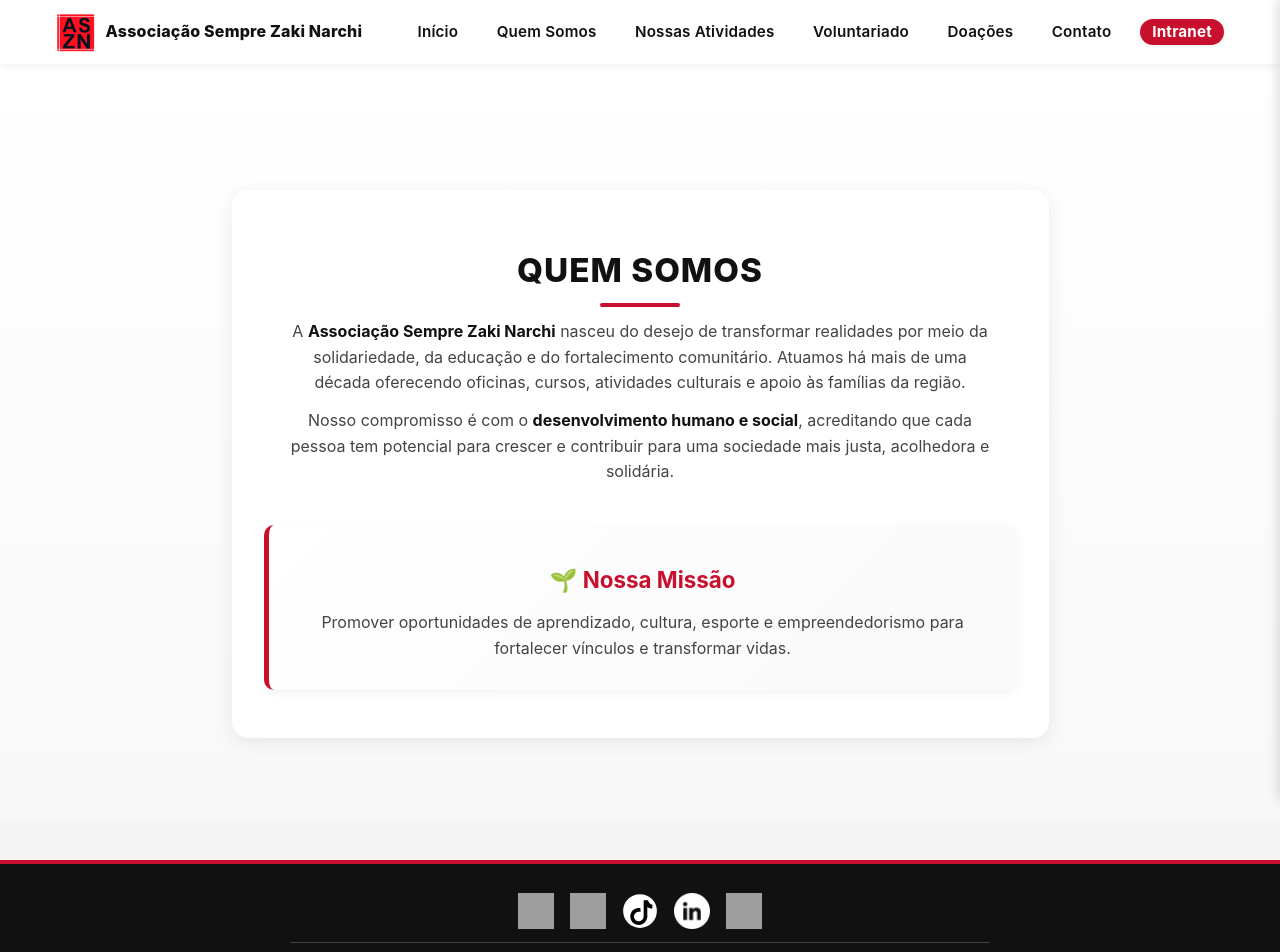
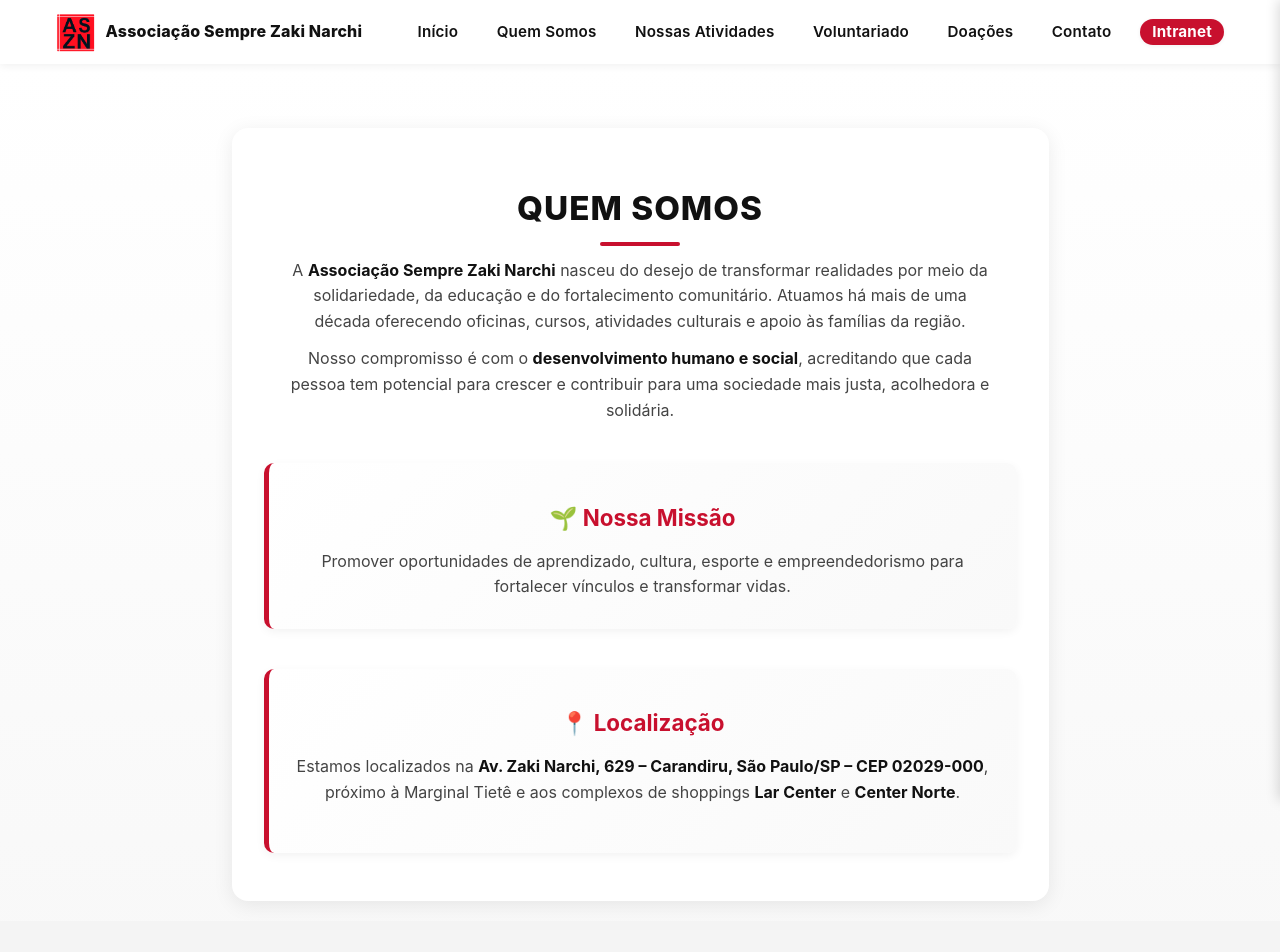
Before and after one commit to Audreysilverio/aszn-digital, a React (Vite) app: page /quem-somos in a window 1280 px wide. Shown: the top 952 px of the page. Built offline with nearby package versions, Linux system fonts and the light colour scheme; grey boxes are pictures that could not be loaded.

Commit message:
ajustes finais no quem somos

```diff
--- a/src/pages/quemSomos/QuemSomos.jsx
+++ b/src/pages/quemSomos/QuemSomos.jsx
@@ -26,6 +26,18 @@
             empreendedorismo para fortalecer vínculos e transformar vidas.
           </p>
         </div>
+
+        <div className={s.localizacaoBox}>
+          <h3>📍 Localização</h3>
+          <p>
+            Estamos localizados na{" "}
+            <strong>
+              Av. Zaki Narchi, 629 – Carandiru, São Paulo/SP – CEP 02029-000
+            </strong>
+            , próximo à Marginal Tietê e aos complexos de shoppings{" "}
+            <strong>Lar Center</strong> e <strong>Center Norte</strong>.
+          </p>
+        </div>
       </div>
     </section>
   );
--- a/src/pages/quemSomos/quemSomos.module.scss
+++ b/src/pages/quemSomos/quemSomos.module.scss
@@ -87,25 +87,60 @@
   }
 }
 
-/* Animações */
-@keyframes fadeIn {
-  from {
-    opacity: 0;
+/* Bloco Localização */
+.localizacaoBox {
+  margin-top: 2.5rem;
+  padding: 1.8rem 1.5rem;
+  background: linear-gradient(135deg, #fff 0%, #f9f9f9 100%);
+  border-left: 5px solid var(--carmim);
+  border-radius: 10px;
+  box-shadow: 0 3px 10px rgba(0, 0, 0, 0.05);
+  text-align: center;
+
+  h3 {
+    font-size: 1.4rem;
+    font-weight: 700;
+    color: var(--carmim);
+    margin-bottom: 0.8rem;
   }
-  to {
-    opacity: 1;
+
+  p {
+    margin-bottom: 1.2rem;
   }
 }
 
+/* Botão de Mapa */
+.mapaBtn {
+  display: inline-block;
+  padding: 0.8rem 1.2rem;
+  border-radius: 8px;
+  background: var(--carmim);
+  color: #fff;
+  font-weight: 700;
+  text-decoration: none;
+  transition: transform 0.15s ease, box-shadow 0.15s ease;
+  box-shadow: 0 6px 18px rgba(200, 16, 46, 0.25);
+
+  &:hover {
+    transform: translateY(-2px);
+    box-shadow: 0 8px 22px rgba(200, 16, 46, 0.32);
+  }
+
+  &:focus-visible {
+    outline: 3px solid #ffd5dc;
+    outline-offset: 2px;
+  }
+}
+
+/* Animações */
+@keyframes fadeIn {
+  from { opacity: 0; }
+  to { opacity: 1; }
+}
+
 @keyframes slideUp {
-  from {
-    transform: translateY(40px);
-    opacity: 0;
-  }
-  to {
-    transform: translateY(0);
-    opacity: 1;
-  }
+  from { transform: translateY(40px); opacity: 0; }
+  to { transform: translateY(0); opacity: 1; }
 }
 
 /* Responsivo */
```
